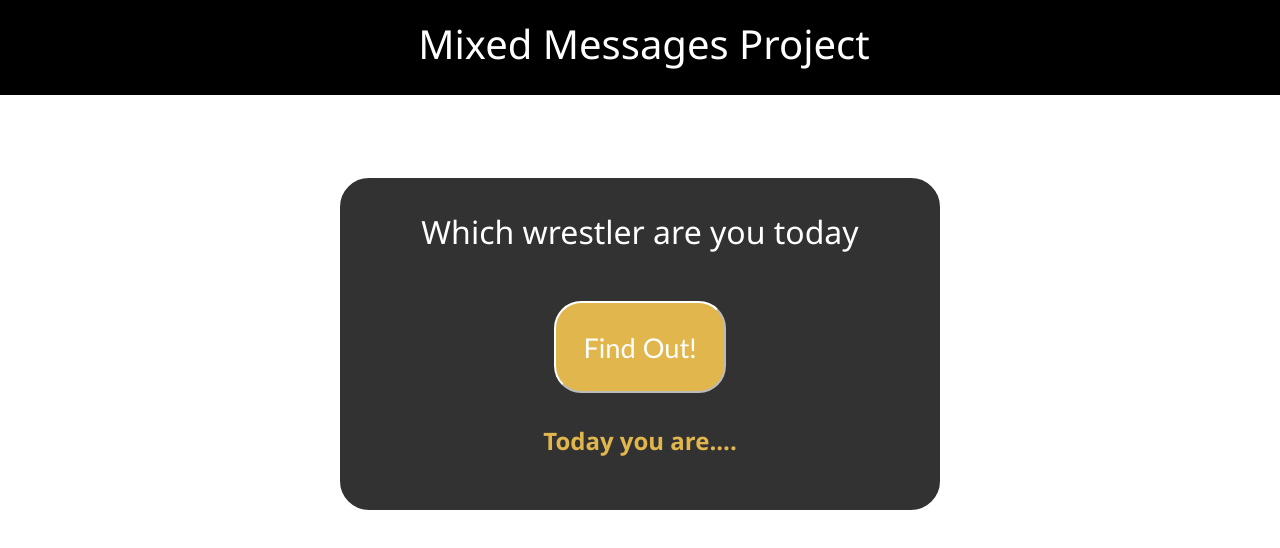
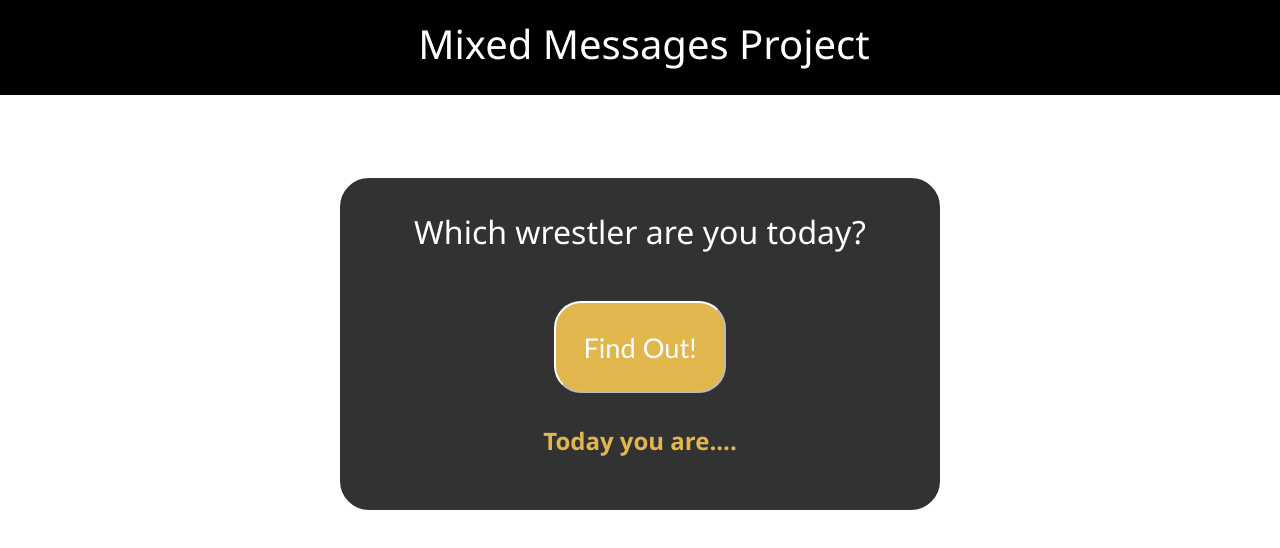
Before and after one commit to chrisyhaigh/mixedMessagesProject, a plain HTML site: page index.html in a window 1280 px wide. Drawn offline with Linux system fonts and the light colour scheme.

Commit message:
Update index.html

```diff
--- a/index.html
+++ b/index.html
@@ -12,7 +12,7 @@
         <h1>Mixed Messages Project</h1>
     </header>
     <div class="container">
-      <p>Which wrestler are you today</p>
+      <p>Which wrestler are you today?</p>
       <button id="btn">Find Out!</button>
       <div id="output">Today you are....</div>
     </div>
```
